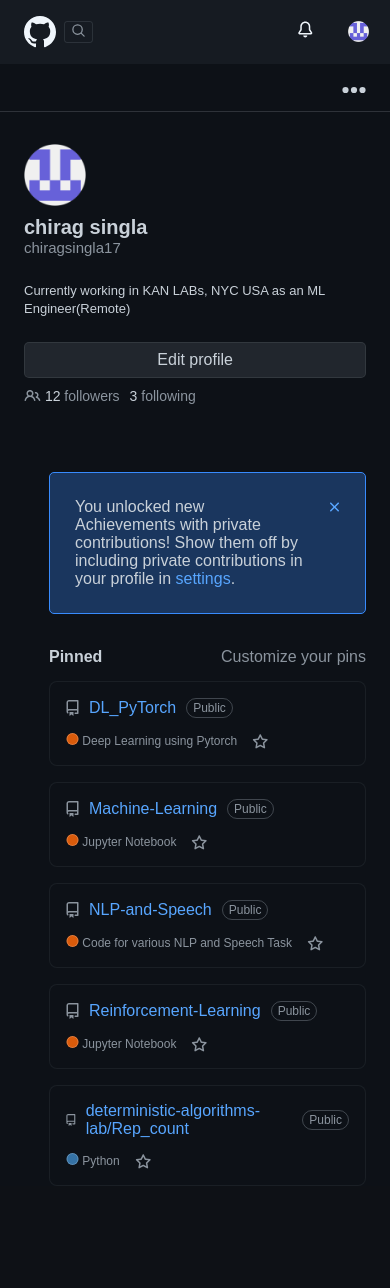
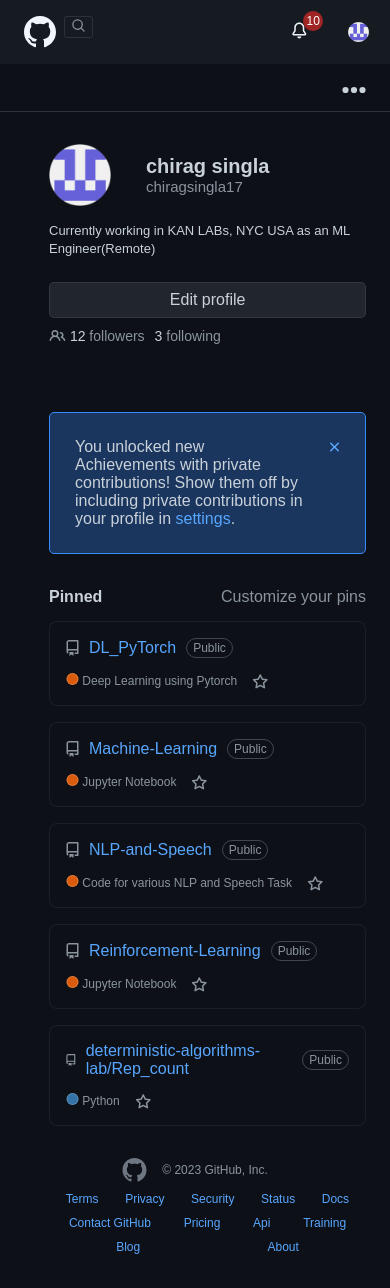
Before and after one commit to Filippov-Nikolay/Clone__GitHub, a React (Create React App) app: page /profile in a window 390 px wide. Before the commit the page ends 1186 px from the top, so only its background shows below. Built offline with nearby package versions, Linux system fonts and the light colour scheme.

Commit message:
add footer and adaptive

```diff
--- a/src/globalComponents/aside/aside.js
+++ b/src/globalComponents/aside/aside.js
@@ -41,16 +41,19 @@ function EmblemOrganizations() {
 export function Aside() {
     return (
         <aside className='profile-aside'>
-                <div className='profile-aside__logo'>
-                    <img src={LogoProfile} alt='Logo Profile'/>
-                </div>
+
                 <div className='profile-aside__editor'>
                     {/* soon */}
                 </div>
                 <div className='profile-aside__main'>
-                    <div className='profile-aside__name'>
-                        <h2 className='profile-aside__name-main'>chirag singla</h2>
-                        <h3 className='profile-aside__name-sub'>chiragsingla17</h3>
+                    <div className='profile-aside__wrapper'>
+                        <div className='profile-aside__logo'>
+                            <img src={LogoProfile} alt='Logo Profile'/>
+                        </div>
+                        <div className='profile-aside__name'>
+                            <h2 className='profile-aside__name-main'>chirag singla</h2>
+                            <h3 className='profile-aside__name-sub'>chiragsingla17</h3>
+                        </div>
                     </div>
                     <div className='profile-aside__bio'>
                         <span className='profile-aside__bio-text'>Currently working in KAN LABs, NYC USA as an ML Engineer(Remote)</span>
--- /dev/null
+++ b/src/globalComponents/footer/footer.js
@@ -0,0 +1,75 @@
+import React from 'react';
+import '../globalCss/footer.css';
+import { LogoFooterSvg } from '../picture/SvgComponents.js';
+
+export function Footer() {
+    return(
+        <footer className='profile-footer'>
+            <div className='profile-footer__container'>
+                <div className='profile-footer__wrapper'>
+                    <LogoFooterSvg/>
+                    <div className='profile-footer__container--name'>
+                        © 2023 GitHub, Inc.
+                    </div>
+                </div>
+                <ul className='profile-footer__list'>
+                    <li className='profile-footer__item'>
+                        <a href='#' className='profile-footer__link'>
+                            Terms
+                        </a>
+                    </li>
+                    <li className='profile-footer__item'>
+                        <a href='#' className='profile-footer__link'>
+                             Privacy
+                        </a>
+                    </li>
+                    <li className='profile-footer__item'>
+                        <a href='#' className='profile-footer__link'>
+                            Security
+                        </a>
+                    </li>
+                    <li className='profile-footer__item'>
+                        <a href='#' className='profile-footer__link'>
+                            Status
+                        </a>
+                    </li>
+                    <li className='profile-footer__item'>
+                        <a href='#' className='profile-footer__link'>
+                            Docs
+                        </a>
+                    </li>
+                    <li className='profile-footer__item'>
+                        <a href='#' className='profile-footer__link'>
+                            Contact GitHub
+                        </a>
+                    </li>
+                    <li className='profile-footer__item'>
+                        <a href='#' className='profile-footer__link'>
+                            Pricing
+                        </a>
+                    </li>
+                    <li className='profile-footer__item'>
+                        <a href='#' className='profile-footer__link'>
+                            Api
+                        </a>
+                    </li>
+                    <li className='profile-footer__item'>
+                        <a href='#' className='profile-footer__link'>
+                            Training
+                        </a>
+                    </li>
+                    <li className='profile-footer__item'>
+                        <a href='#' className='profile-footer__link'>
+                            Blog
+                        </a>
+                    </li>
+                    <li className='profile-footer__item'>
+                        <a href='#' className='profile-footer__link'>
+                            About
+                        </a>
+                    </li>
+                </ul>
+            </div>
+        </footer>
+    )
+}
--- a/src/globalComponents/globalCss/aside.css
+++ b/src/globalComponents/globalCss/aside.css
@@ -195,6 +195,10 @@
 
 @media screen and (max-width: 767px) {
 
+    .profile-aside{
+        margin-left: 25px;
+    }
+
    .profile-aside__logo{
     width: 62px;
    }
--- /dev/null
+++ b/src/globalComponents/globalCss/footer.css
@@ -0,0 +1,71 @@
+.profile-footer {
+    display: flex;
+    align-items: center;
+    justify-content: space-between;
+    padding-top: 2rem;
+    padding-bottom: 1.5rem;
+    font-size: 12px;
+    padding-left: 1rem;
+    padding-right: 1rem;
+}
+
+.profile-footer__container {
+    width: 100%;
+    display: flex;
+    align-items: center;
+    justify-content: center;
+    flex-wrap: wrap;
+}
+
+.profile-footer__wrapper {
+    display: flex;
+    align-items: center;
+    gap: 15px;
+
+}
+
+.profile-footer__list {
+    display: flex;
+    align-items: center;
+    justify-content: space-around;
+    flex-wrap: wrap;
+}
+
+.profile-footer__item{
+    margin-left: 25px;
+}
+
+.profile-footer__container--name{
+    color: #8B949E;
+}
+
+.profile-footer__link{
+    color: #58A6FF;
+}
+
+.profile-footer__link:hover{
+    text-decoration: underline;
+}
+
+@media screen and (max-width: 1012px) {
+    .profile-footer{
+        padding-left: 1rem;
+        padding-right: 1rem;
+    }
+    .profile-footer__wrapper{
+        margin-bottom: 10px;
+    }
+
+    .profile-footer__item{
+        margin-bottom: 10px;
+    }
+}
+
+@media screen and (max-width: 544px) {
+    .profile-footer{
+        padding-left: 2.5rem;
+        padding-right: 2.5rem;
+    }
+
+
+}
--- a/src/globalComponents/globalCss/header.css
+++ b/src/globalComponents/globalCss/header.css
@@ -1,4 +1,4 @@
-.profile-header{
+.profile-header {
   background-color: #161B22;
   padding: 1rem;
   gap: 0.75rem;
@@ -9,39 +9,33 @@
   position: relative;
 }
 
-.profile-header__wrapper{
+.profile-header__wrapper {
   display: flex;
   gap: 0.5rem;
 }
 
-.profile-header__logo{
+.profile-header__logo {
   width: 2rem;
   height: 2rem;
   border: 0;
   margin-left: 0.5rem;
 }
 
-.profile-header__search-wrapper{
+.profile-header__content {
   display: flex;
-    justify-content: center;
   align-items: center;
 }
 
-  .profile-header__content{
-    display: flex;
-    align-items: center;
-
-  }
-  .profile-content__wrapper{
+.profile-content__wrapper {
   display: flex;
   gap: 25px;
 }
 
-  .profile-content__item-link{
+.profile-content__item-link {
   color: #F0F6FC;
 }
 
-  .profile-content__item{
+.profile-content__item {
   display: flex;
   align-items: center;
   gap: 5px;
@@ -50,7 +44,7 @@
   border-radius: 10px;
 }
 
-  .profile-content__item:hover{
+.profile-content__item:hover {
   background-color: #20242a;
 }
 
@@ -58,39 +52,33 @@
   display: flex;
   align-items: center;
   gap: 150px;
-
   padding: 10px 10px;
-
   font-size: 14px;
   color: #C9D1D9;
   border: 0px solid #ccc;
   border-radius: 6px;
   background-color: #010409;
-
   cursor: pointer;
 }
 
 .profile-btn-wrapper {
   display: flex;
   align-items: center;
-
 }
 
 .profile-btn-span {
   max-width: 20px;
   max-height: 20px;
 }
+
 .profile-btn-span--search {
   margin-right: 5px;
-
   max-width: 16px;
   max-height: 16px;
-
   fill: #636c76;
 }
 
-
-  .profile-btn__search{
+.profile-btn__search {
   display: none;
   background: #00000000;
   border: 0.025px solid #8d96a02f;
@@ -98,34 +86,117 @@
   cursor: pointer;
 }
 
-  .profile-content__logo{
+.profile-content__logo {
   width: 21px;
 }
 
-  @media screen and (max-width: 1120px){
-    .profile-btn-input{
+.notifications-dropdown {
+  position: absolute;
+  top: 3rem;
+  right: 1rem;
+  width: 200px;
+  background-color: #161B22;
+  border: 1px solid #ccc;
+  border-radius: 6px;
+  padding: 1rem;
+  z-index: 10;
+}
+
+.notifications-list {
+  list-style: none;
+  padding: 0;
+  margin: 0;
+}
+
+.notification-item {
+  padding: 0.5rem 0;
+  color: #F0F6FC;
+  border-bottom: 1px solid #2C333A;
+}
+
+.notification-item:last-child {
+  border-bottom: none;
+}
+
+.notification-item:hover {
+  background-color: #305a9541;
+}
+
+.notification-btn {
+  background: none;
+  border: none;
+  cursor: pointer;
+  position: relative;
+}
+
+.notification-count {
+  background-color: rgb(159, 36, 36);
+  color: white;
+  border-radius: 60%;
+  padding: 0.2rem 0.2rem;
+  font-size: 0.75rem;
+  position: absolute;
+  top: -10px;
+  right: -10px;
+}
+
+.all-notifications-btn {
+  display: block;
+  width: 100%;
+  margin-top: 0.5rem;
+  padding: 0.5rem 0;
+  background-color: #20242a;
+  border: none;
+  color: #F0F6FC;
+  cursor: pointer;
+  border-radius: 6px;
+}
+
+.all-notifications-btn:hover {
+  background-color: #305a9541;
+}
+
+.empty-notifications {
+  text-align: center;
+  color: #ccc;
+  margin-top: 1rem;
+}
+
+.close-btn {
+  background: none;
+  border: none;
+  cursor: pointer;
+  padding: 0;
+  margin: 0;
+  display: flex;
+  align-items: center;
+  justify-content: center;
+}
+
+@media screen and (max-width: 1120px) {
+  .profile-btn-input {
       display: none;
   }
 
-    .profile-btn__search{
+  .profile-btn__search {
       display: block;
   }
 
-    .profile-content__item-link{
+  .profile-content__item-link {
       font-size: 12px;
   }
 }
 
-  @media screen and (max-width: 768px){
-    .profile-header__content{
+@media screen and (max-width: 768px) {
+  .profile-header__content {
       display: none;
   }
 
-    .profile-btn-input{
+  .profile-btn-input {
       display: none;
   }
 
-    .profile-btn__search{
+  .profile-btn__search {
       display: block;
   }
 }
--- a/src/globalComponents/header/header.js
+++ b/src/globalComponents/header/header.js
@@ -1,26 +1,72 @@
-import React from 'react';
-import '../globalCss/header.css'
-import { LogoSVG,NotificationSVG,MinusSVG,ProfileLogoSVG,SearchSvg,SearchSVG,PathSvg } from '../picture/SvgComponents.js'
+import React, { useState, useEffect, useRef } from 'react';
+import '../globalCss/header.css';
+import { LogoSVG, NotificationSVG, MinusSVG, ProfileLogoSVG, SearchSvg, SearchSVG, PathSvg, CloseSvg } from '../picture/SvgComponents.js';
 import LogoProfile from '../picture/LogoProfile.png';
 
+export function Header() {
+    const [showNotifications, setShowNotifications] = useState(false);
+    const [notifications, setNotifications] = useState([
+        'Notification 1',
+        'Notification 2',
+        'Notification 3',
+        'Notification 4',
+        'Notification 5',
+        'Notification 6',
+        'Notification 7',
+        'Notification 8',
+        'Notification 9',
+        'Notification 10'
+    ]);
+    const [unreadCount, setUnreadCount] = useState(notifications.length);
 
-export function Header() {
+    const dropdownRef = useRef(null);
 
-    return(
+    const toggleNotifications = () => {
+        setShowNotifications(!showNotifications);
+    };
+
+    const markAllAsRead = () => {
+        setUnreadCount(0);
+        setShowNotifications(false);
+    };
+
+    const closeNotifications = () => {
+        setShowNotifications(false);
+    };
+
+    useEffect(() => {
+        const handleClickOutside = (event) => {
+            if (dropdownRef.current && !dropdownRef.current.contains(event.target)) {
+                setShowNotifications(false);
+            }
+        };
+
+        if (showNotifications) {
+            document.addEventListener('mousedown', handleClickOutside);
+        } else {
+            document.removeEventListener('mousedown', handleClickOutside);
+        }
+
+        return () => {
+            document.removeEventListener('mousedown', handleClickOutside);
+        };
+    }, [showNotifications]);
+
+    return (
         <header className='profile-header'>
             <div className='profile-header__wrapper'>
                 <div className='profile-header__logo'>
-                    <a href='/vb-app'><LogoSVG></LogoSVG></a>
+                    <a href='/vb-app'><LogoSVG /></a>
                 </div>
                 <div className='profile-header__search-wrapper'>
-                    <button className="profile-btn-input" >
+                    <button className="profile-btn-input">
                         <div className="profile-btn-wrapper">
-                            <span className="profile-btn-span profile-btn-span--search"><SearchSvg></SearchSvg></span>
+                            <span className="profile-btn-span profile-btn-span--search"><SearchSvg /></span>
                             <span className="profile-btn-text">Search or jump to...</span>
                         </div>
-                        <span className="profile-btn-span"><PathSvg></PathSvg></span>
+                        <span className="profile-btn-span"><PathSvg /></span>
                     </button>
-                    <button className='profile-btn__search'><SearchSVG></SearchSVG></button>
+                    <button className='profile-btn__search'><SearchSVG /></button>
                 </div>
                 <div className='profile-header__content'>
                     <ul className='profile-content__wrapper'>
@@ -35,13 +81,27 @@ export function Header() {
             <div className='profile-header__items'>
                 <ul className='profile-content__wrapper'>
                     <li className='profile-content__item'>
-                        <a href='#'><NotificationSVG></NotificationSVG></a>
+                        <button onClick={toggleNotifications} className='notification-btn'>
+                            <NotificationSVG style={{ fill: unreadCount > 0 ? 'red' : 'inherit' }} />
+                            {unreadCount > 0 && <span className='notification-count'>{unreadCount}</span>}
+                        </button>
+                        {showNotifications && (
+                            <div className='notifications-dropdown' ref={dropdownRef}>
+
+                                <ul className='notifications-list'>
+                                    {notifications.slice(0, 3).map((notification, index) => (
+                                        <li key={index} className='notification-item'>{notification}</li>
+                                    ))}
+                                </ul>
+                                <button className='all-notifications-btn' onClick={markAllAsRead}>All</button>
+                            </div>
+                        )}
                     </li>
                     <li className='profile-content__item'>
-                        <a href='/profile'><img className='profile-content__logo' src={LogoProfile}/></a>
+                        <a href='/profile'><img className='profile-content__logo' src={LogoProfile} alt="Profile" /></a>
                     </li>
                 </ul>
             </div>
         </header>
-    )
+    );
 }
--- a/src/globalComponents/picture/SvgComponents.js
+++ b/src/globalComponents/picture/SvgComponents.js
@@ -232,3 +232,11 @@ export function StarSvg() {
         </svg>
     )
 }
+
+export function LogoFooterSvg() {
+    return (
+        <svg width="25" height="24" viewBox="0 0 25 24" fill="none" xmlns="http://www.w3.org/2000/svg">
+        <path d="M12.5 0C19.13 0 24.5 5.37 24.5 12C24.4994 14.5143 23.7103 16.9651 22.2438 19.0074C20.7773 21.0498 18.7072 22.5808 16.325 23.385C15.725 23.505 15.5 23.13 15.5 22.815C15.5 22.41 15.515 21.12 15.515 19.515C15.515 18.39 15.14 17.67 14.705 17.295C17.375 16.995 20.18 15.975 20.18 11.37C20.18 10.05 19.715 8.985 18.95 8.145C19.07 7.845 19.49 6.615 18.83 4.965C18.83 4.965 17.825 4.635 15.53 6.195C14.57 5.925 13.55 5.79 12.53 5.79C11.51 5.79 10.49 5.925 9.53 6.195C7.235 4.65 6.23 4.965 6.23 4.965C5.57 6.615 5.99 7.845 6.11 8.145C5.345 8.985 4.88 10.065 4.88 11.37C4.88 15.96 7.67 16.995 10.34 17.295C9.995 17.595 9.68 18.12 9.575 18.9C8.885 19.215 7.16 19.725 6.08 17.91C5.855 17.55 5.18 16.665 4.235 16.68C3.23 16.695 3.83 17.25 4.25 17.475C4.76 17.76 5.345 18.825 5.48 19.17C5.72 19.845 6.5 21.135 9.515 20.58C9.515 21.585 9.53 22.53 9.53 22.815C9.53 23.13 9.305 23.49 8.705 23.385C6.31496 22.5895 4.2361 21.0615 2.76334 19.018C1.29057 16.9744 0.498679 14.519 0.500002 12C0.500002 5.37 5.87 0 12.5 0Z" fill="#6E7681"/>
+        </svg>
+    )
+}
--- a/src/shvetsComponents/profile.js
+++ b/src/shvetsComponents/profile.js
@@ -5,6 +5,7 @@ import { Header}  from '../globalComponents/header/header.js'
 import { Nav } from '../globalComponents/nav/nav.js';
 import { Aside } from '../globalComponents/aside/aside.js';
 import { Overview } from './components/overview.js';
+import { Footer } from '../globalComponents/footer/footer.js';
 
 
 
@@ -22,6 +23,7 @@ export function Profile() {
                     </div>
                 </div>
             </main>
+            <Footer/>
         </div>
     )
 }
```
Also changed, not shown: src/shvetsComponents/components/cssComponents/overview.css (+14 -0 lines). Lines whose indentation alone changed are shown as unchanged.
